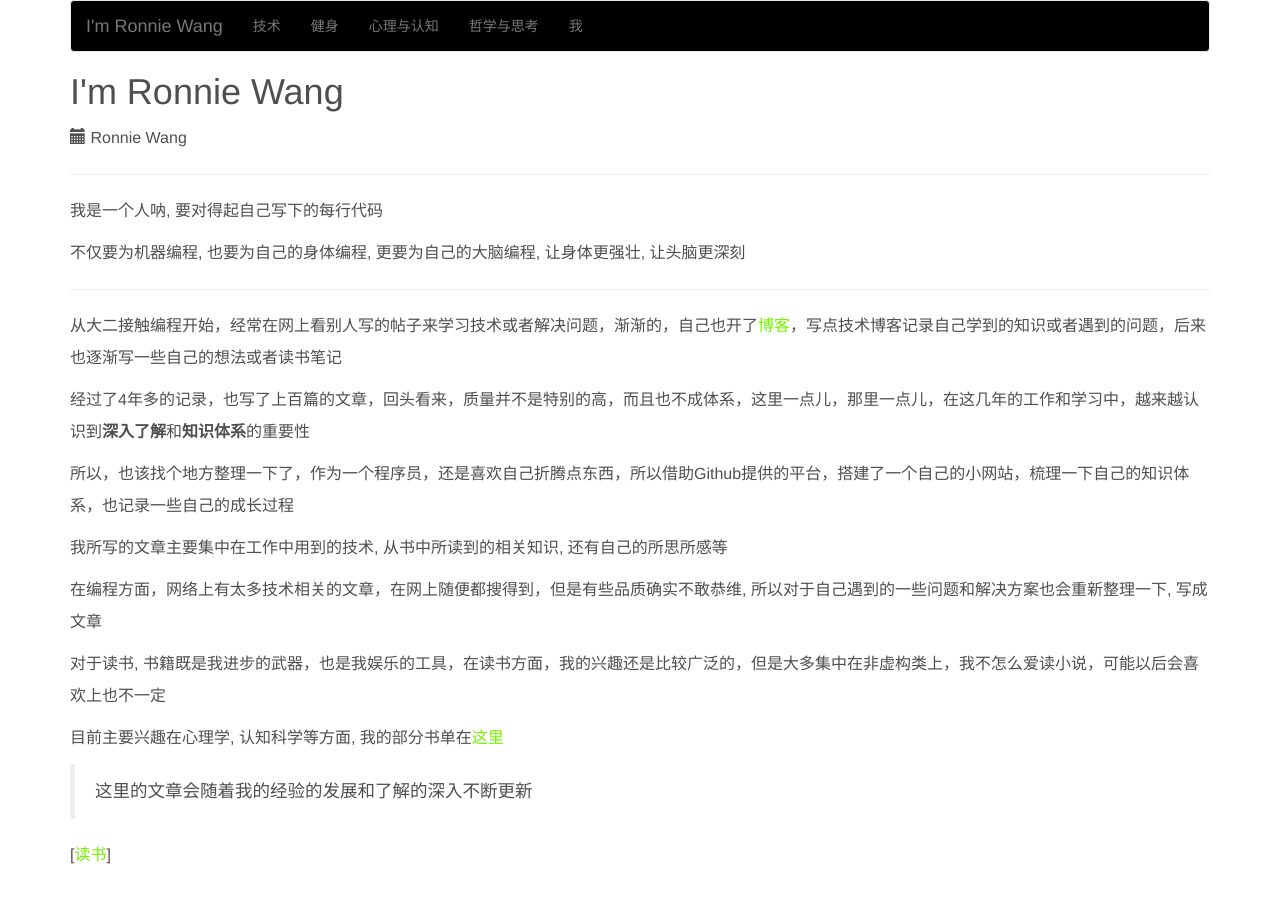
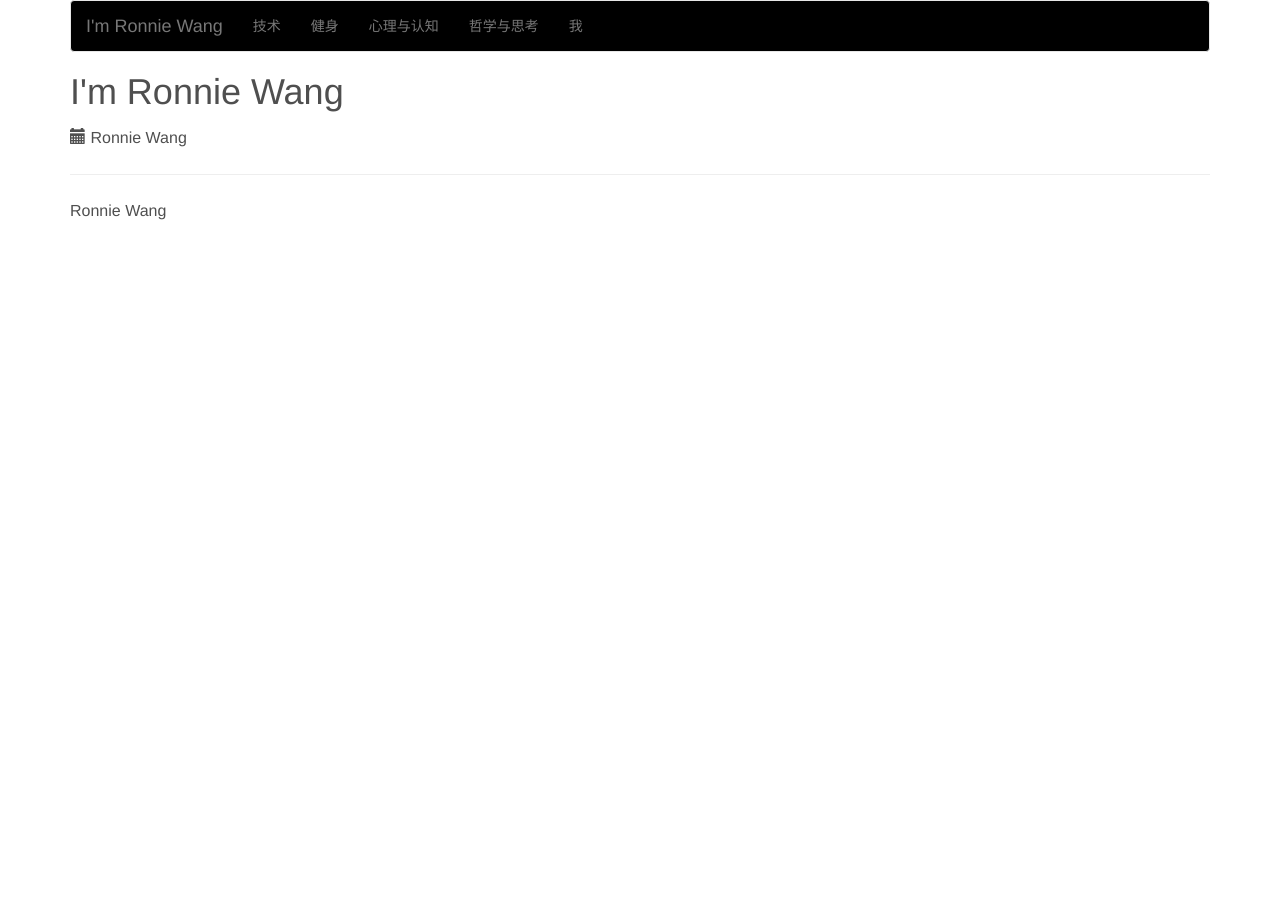
Before and after one commit to ronniewang/ronniewang.github.io, a Jekyll site: the page built from index.md, in a window 1280 px wide. Built offline with Jekyll 4.4.1, drawn with Linux system fonts in a browser that asks for light colours.

Commit message:
Update index.md

```diff
--- a/index.md
+++ b/index.md
@@ -3,26 +3,4 @@ layout: default
 title: I'm Ronnie Wang
 ---
 
-我是一个人呐, 要对得起自己写下的每行代码
-
-不仅要为机器编程, 也要为自己的身体编程, 更要为自己的大脑编程, 让身体更强壮, 让头脑更深刻
-
----
-
-从大二接触编程开始，经常在网上看别人写的帖子来学习技术或者解决问题，渐渐的，自己也开了[博客](http://blog.csdn.net/ro_wsy?viewmode=contents)，写点技术博客记录自己学到的知识或者遇到的问题，后来也逐渐写一些自己的想法或者读书笔记
-
-经过了4年多的记录，也写了上百篇的文章，回头看来，质量并不是特别的高，而且也不成体系，这里一点儿，那里一点儿，在这几年的工作和学习中，越来越认识到**深入了解**和**知识体系**的重要性
-
-所以，也该找个地方整理一下了，作为一个程序员，还是喜欢自己折腾点东西，所以借助Github提供的平台，搭建了一个自己的小网站，梳理一下自己的知识体系，也记录一些自己的成长过程
-
-我所写的文章主要集中在工作中用到的技术, 从书中所读到的相关知识, 还有自己的所思所感等
-
-在编程方面，网络上有太多技术相关的文章，在网上随便都搜得到，但是有些品质确实不敢恭维, 所以对于自己遇到的一些问题和解决方案也会重新整理一下, 写成文章
-
-对于读书, 书籍既是我进步的武器，也是我娱乐的工具，在读书方面，我的兴趣还是比较广泛的，但是大多集中在非虚构类上，我不怎么爱读小说，可能以后会喜欢上也不一定
-
-目前主要兴趣在心理学, 认知科学等方面, 我的部分书单在[这里](http://ronnie.wang/sole/my-book-list.html)
-
-> 这里的文章会随着我的经验的发展和了解的深入不断更新
-
-[[读书](my-book-list.md)]
+Ronnie Wang
```
